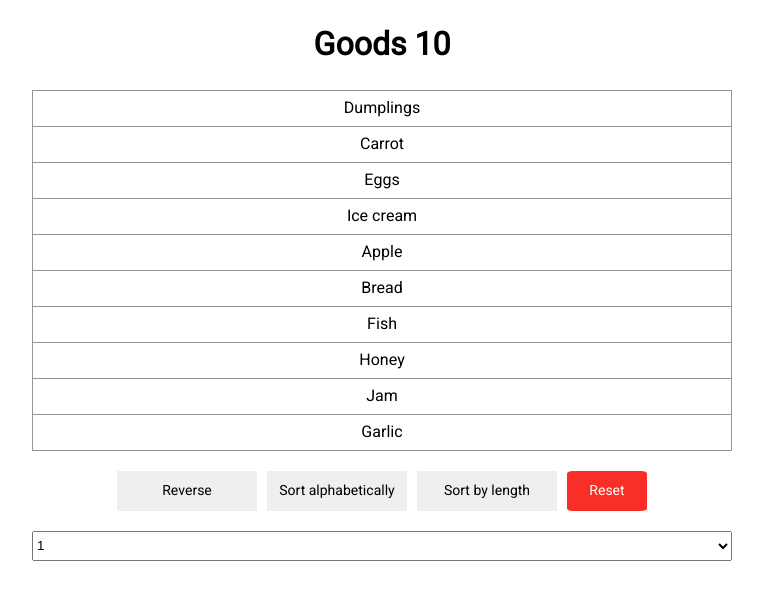
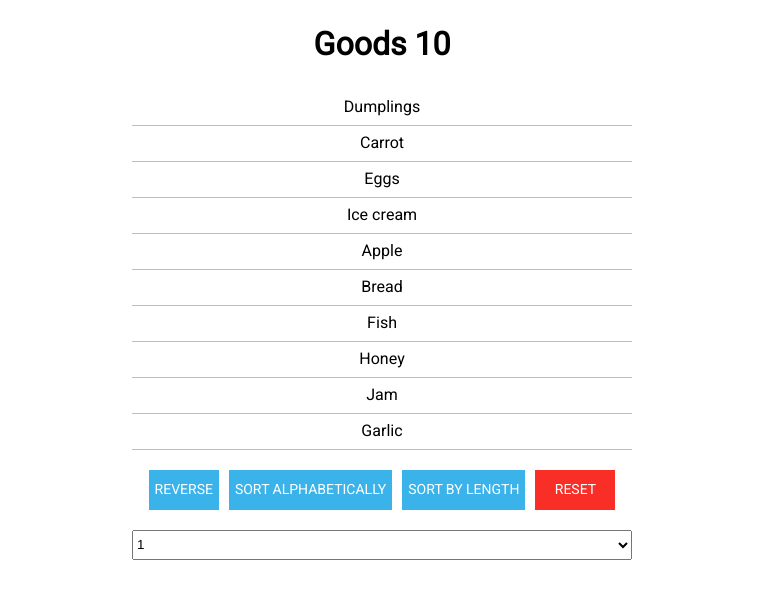
Before and after one commit to mate-academy/react_list-of-goods, a React (Create React App) app: page / in a window 1280 px wide. Both pictures are taken after a click on the button "START". Shown: the top 600 px of the page, without its empty margins (258-1021 px from the left). Built offline with nearby package versions, Linux system fonts and the light colour scheme; the HTML template or start-up script is replaced by a standard one.

Commit message:
styled components

```diff
--- a/src/App.css
+++ b/src/App.css
@@ -6,7 +6,7 @@ body {
 }
 
 .App {
-  width: 700px;
+  width: 500px;
   text-align: center;
   margin: 0 auto;
 }
--- a/src/components/ButtonsSort/ButtonSort.css
+++ b/src/components/ButtonsSort/ButtonSort.css
@@ -3,19 +3,23 @@
 }
 
 .goods__button {
+  text-transform: uppercase;
   font-family: inherit;
   outline: none;
   font-size: 14px;
   cursor: pointer;
   border: none;
+  transition: 0.3s;
 }
 
 .goods__button-reverse,
 .goods__button-alphabet,
 .goods__button-length {
-  width: 140px;
+  display: inline-block;
   margin-right: 10px;
+  color: white;
   height: 40px;
+  background-color: #3ab3eb;
 }
 
 .goods__button-reset {
@@ -23,5 +27,8 @@
   height: 40px;
   background-color: #f92e27;
   color: white;
-  border-radius: 7%;
 }
+
+.goods__button:hover {
+  filter: brightness(95%);
+}
--- a/src/components/GoodsItem/GoodsItem.css
+++ b/src/components/GoodsItem/GoodsItem.css
@@ -1,8 +1,8 @@
 .goods__item {
-  border: 1px solid #979493;
   height: 35px;
   text-align: center;
   display: flex;
   justify-content: center;
   align-items: center;
+  border-bottom: 1px solid #bfbebe;
 }
--- a/src/components/GoodsList/GoodsList.css
+++ b/src/components/GoodsList/GoodsList.css
@@ -3,11 +3,3 @@
   margin: 0;
   padding: 0;
 }
-
-.goods__item:nth-child(n) {
-  border-bottom: none;
-}
-
-.goods__item:last-child {
-  border-bottom: 1px solid #979493;
-}
```
